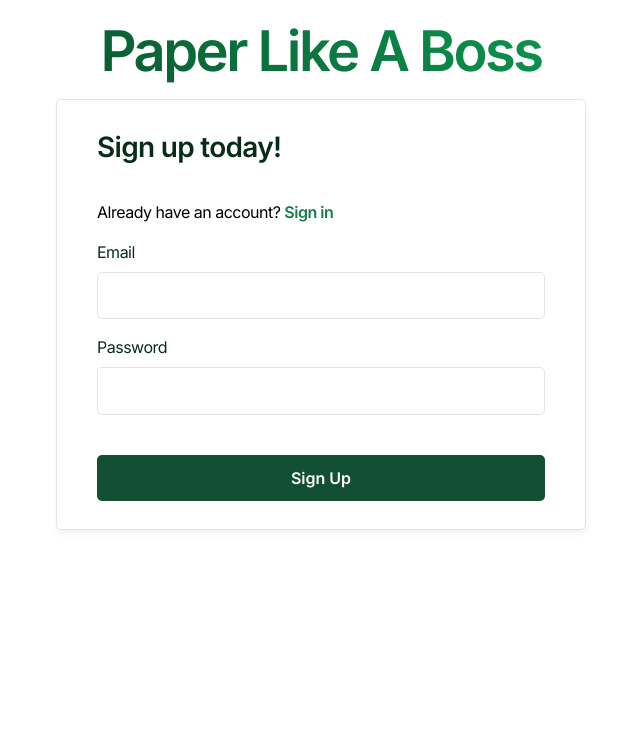
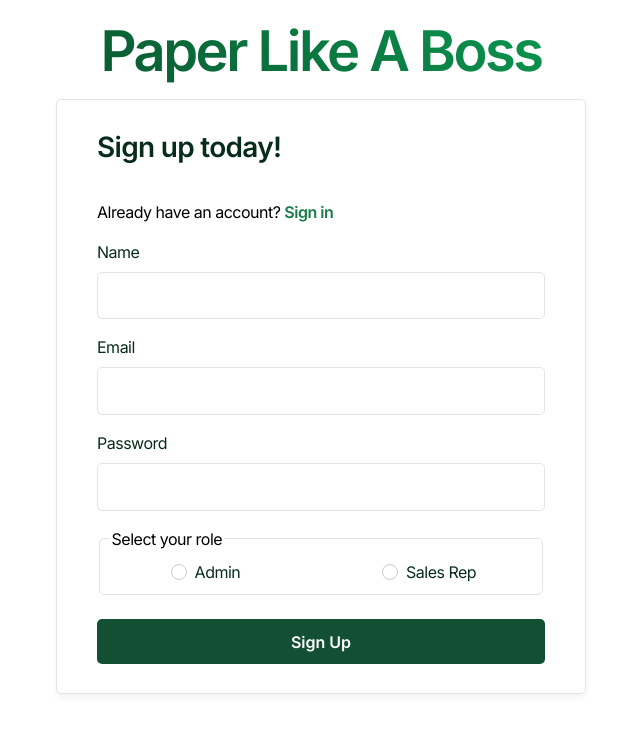
Before and after one commit to JatinSatare24/SalesTeamDashboardReact, a React (Vite) app: page /signup in a window 1280 px wide. Shown: the top 730 px of the page, without its empty margins (319-959 px from the left). Built offline with nearby package versions, Linux system fonts and the light colour scheme; no server answers.

Commit message:
add sign up functionality to the app

```diff
--- a/src/components/Signup.jsx
+++ b/src/components/Signup.jsx
@@ -1,12 +1,43 @@
 import { Link } from 'react-router-dom';
+import { useAuth } from '../context/AuthContext';
+import { useActionState } from 'react';
+import { useNavigate } from 'react-router-dom';
 
 const Signup = () => {
+  const { signUpNewUser } = useAuth();
+  const navigate = useNavigate();
+
+  const [error, submitAction, isPending] = useActionState(
+    async (previousState, formData) => {
+      const email = formData.get('email');
+      const password = formData.get('password');
+      const name = formData.get('name');
+      const accountType = formData.get('account-type');
+
+      const {
+        success,
+        data,
+        error: signUpError,
+      } = await signUpNewUser(email, password, name, accountType);
+
+      if (signUpError) {
+        return new Error(signUpError);
+      }
+      if (success && data?.session) {
+        navigate('/dashboard');
+        return null;
+      }
+      return null;
+    },
+    null
+  );
+
   return (
     <>
       <h1 className="landing-header">Paper Like A Boss</h1>
       <div className="sign-form-container">
         <form
-          // action={}
+          action={submitAction}
           aria-label="Sign up form"
           aria-describedby="form-description"
         >
@@ -23,6 +54,20 @@ const Signup = () => {
             </Link>
           </p>
 
+          <label htmlFor="name">Name</label>
+          <input
+            className="form-input"
+            type="text"
+            name="name"
+            id="name"
+            placeholder=""
+            required
+            aria-required="true"
+            aria-invalid={error ? 'true' : 'false'}
+            aria-describedby={error ? 'signup-error' : undefined}
+            disabled={isPending}
+          />
+
           <label htmlFor="email">Email</label>
           <input
             className="form-input"
@@ -32,9 +77,9 @@ const Signup = () => {
             placeholder=""
             required
             aria-required="true"
-          //aria-invalid=
-          //aria-describedby=
-          //disabled=
+            aria-invalid={error ? 'true' : 'false'}
+            aria-describedby={error ? 'signup-error' : undefined}
+            disabled={isPending}
           />
 
           <label htmlFor="password">Password</label>
@@ -46,22 +91,48 @@ const Signup = () => {
             placeholder=""
             required
             aria-required="true"
-          //aria-invalid=
-          //aria-describedby=
-          //disabled=
+            aria-invalid={error ? 'true' : 'false'}
+            aria-describedby={error ? 'signup-error' : undefined}
+            disabled={isPending}
           />
+
+          <fieldset
+            className="form-fieldset"
+            aria-required="true"
+            aria-label="Select your role"
+          >
+            <legend>Select your role</legend>
+            <div className="radio-group">
+              <label>
+                <input
+                  type="radio"
+                  name="account-type"
+                  value="admin"
+                  required
+                />{' '}
+                Admin
+              </label>
+              <label>
+                <input type="radio" name="account-type" value="rep" required />{' '}
+                Sales Rep
+              </label>
+            </div>
+          </fieldset>
 
           <button
             type="submit"
             className="form-button"
-          //disabled=
-          //aria-busy=
+            disabled={isPending}
+            aria-busy={isPending}
           >
-            Sign Up
-            {/*'Signing up...' when pending*/}
+            {isPending ? 'Signing up...' : 'Sign Up'}
           </button>
 
-          {/* Error message */}
+          {error && (
+            <div id="signup-error" role="alert" className="sign-form-error-message">
+              {error.message}
+            </div>
+          )}
         </form>
       </div>
     </>
```
